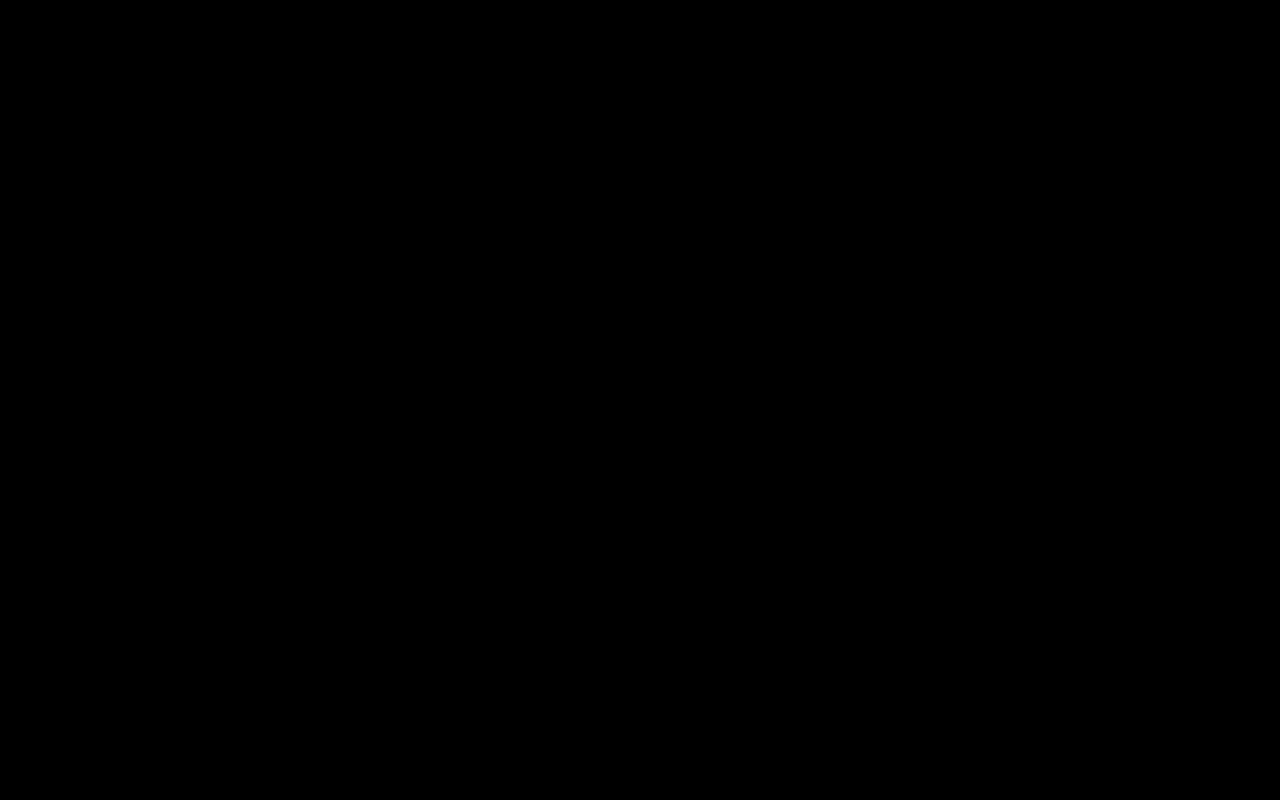
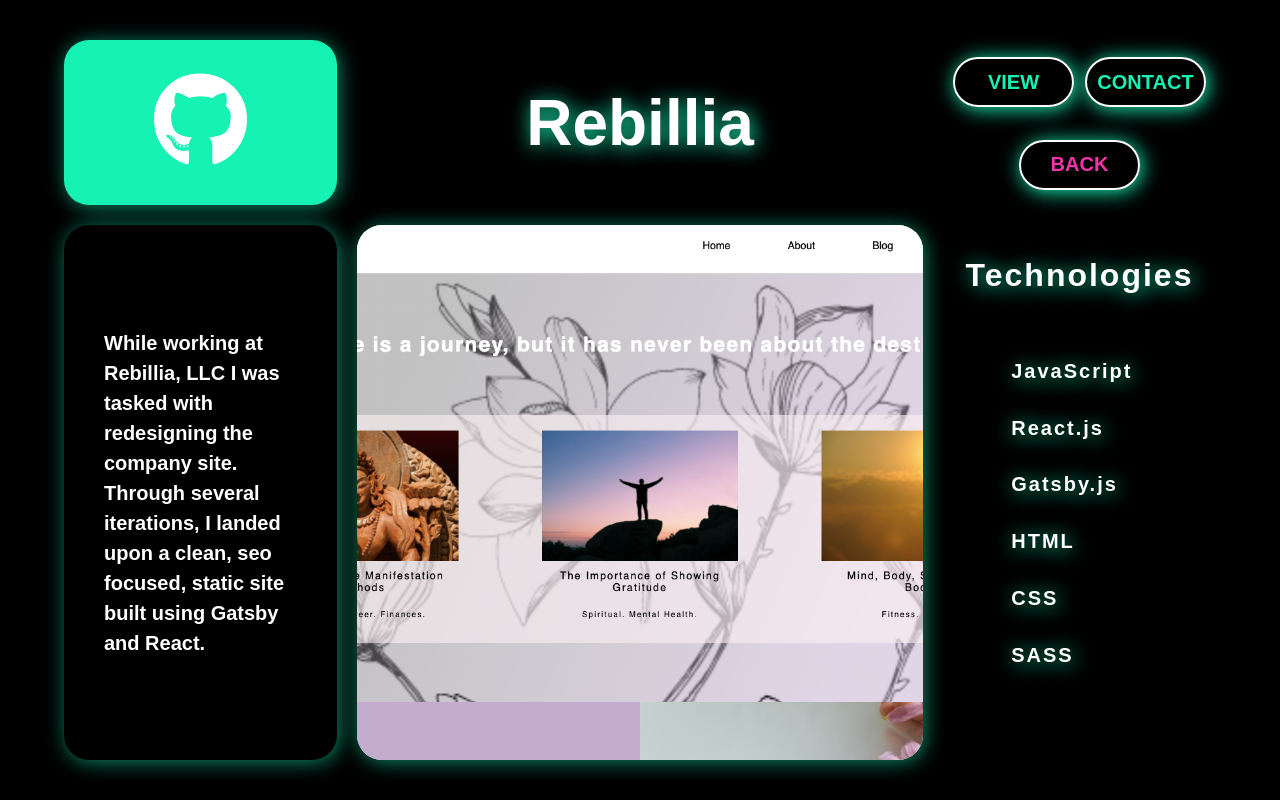
Before and after one commit to Jamalfox85/react-portfolio, a React (Create React App) app: page /rebillia in a window 1280 px wide. Before the commit this address had no page. Built offline with nearby package versions, Linux system fonts and the light colour scheme.

Commit message:
project update

```diff
--- a/src/App.js
+++ b/src/App.js
@@ -5,7 +5,7 @@ import Landing from "./Pages/Landing";
 import GoalPlannerDetails from "./Pages/GoalPlannerDetails";
 import BruiserOutdoorsDetails from "./Pages/BruiserOutdoorsDetails";
 import PhotographyDetails from "./Pages/PhotographyDetails";
-import SelfCareDetails from "./Pages/SelfCareDetails";
+import Rebillia from "./Pages/Rebillia";
 
 function App() {
   return (
@@ -16,7 +16,7 @@ function App() {
           <Route exact path="/gpd" element={<GoalPlannerDetails />} />
           <Route exact path="/bod" element={<BruiserOutdoorsDetails />} />
           <Route exact path="/pd" element={<PhotographyDetails />} />
-          <Route exact path="/scd" element={<SelfCareDetails />} />
+          <Route exact path="/rebillia" element={<Rebillia />} />
         </Routes>
       </Router>
     </div>
--- a/src/Components/PORTFOLIO/Portfolio.js
+++ b/src/Components/PORTFOLIO/Portfolio.js
@@ -30,7 +30,7 @@ const Portfolio = () => {
     {
       image: selfcaremanifestoss,
       title: "Self Care Blog",
-      details_bttn_link: "/scd",
+      details_bttn_link: "/rebillia",
       github_bttn_link: "https://github.com/Jamalfox85/self-care-manifesto",
     },
   ];
@@ -58,7 +58,10 @@ const Portfolio = () => {
                 className="project-bttn bttn-pink b"
                 onClick={() => {
                   // window.location.href = "https://google.com";
-                  window.open(portfolioProjects[item].github_bttn_link, "_blank");
+                  window.open(
+                    portfolioProjects[item].github_bttn_link,
+                    "_blank"
+                  );
                 }}
               >
                 Github
--- a/src/Pages/SelfCareDetails.js
+++ b/src/Pages/Rebillia.js
@@ -3,11 +3,11 @@ import MainProjectDetails from "../Components/project-components/MAIN-PROJECT-DE
 import selfcaress from "../Assets/selfcaremanifestoss.png";
 
 const description =
-  "This is the description of the project. This is the description of the product. This is the description. This is the description of the project. This is the description of the product. This is the description. This is the description of the project. This is the description of the product. This is the description. ";
-const gitlink = "https://github.com/Jamalfox85/self-care-manifesto";
-const title = "Self Care Blog";
+  "While working at Rebillia, LLC I was tasked with redesigning the company site. Through several iterations, I landed upon a clean, seo focused, static site built using Gatsby and React.";
+const gitlink = "https://github.com/Jamalfox85/rebillia";
+const title = "Rebillia";
 const screenshot = selfcaress;
-const tech = ["HTML", "CSS", "JavaScript"];
+const tech = ["JavaScript", "React.js", "Gatsby.js", "HTML", "CSS", "SASS"];
 const livelink = "https://self-care-manifesto.vercel.app/";
 
 const Selfcareblog_details = () => {
```
